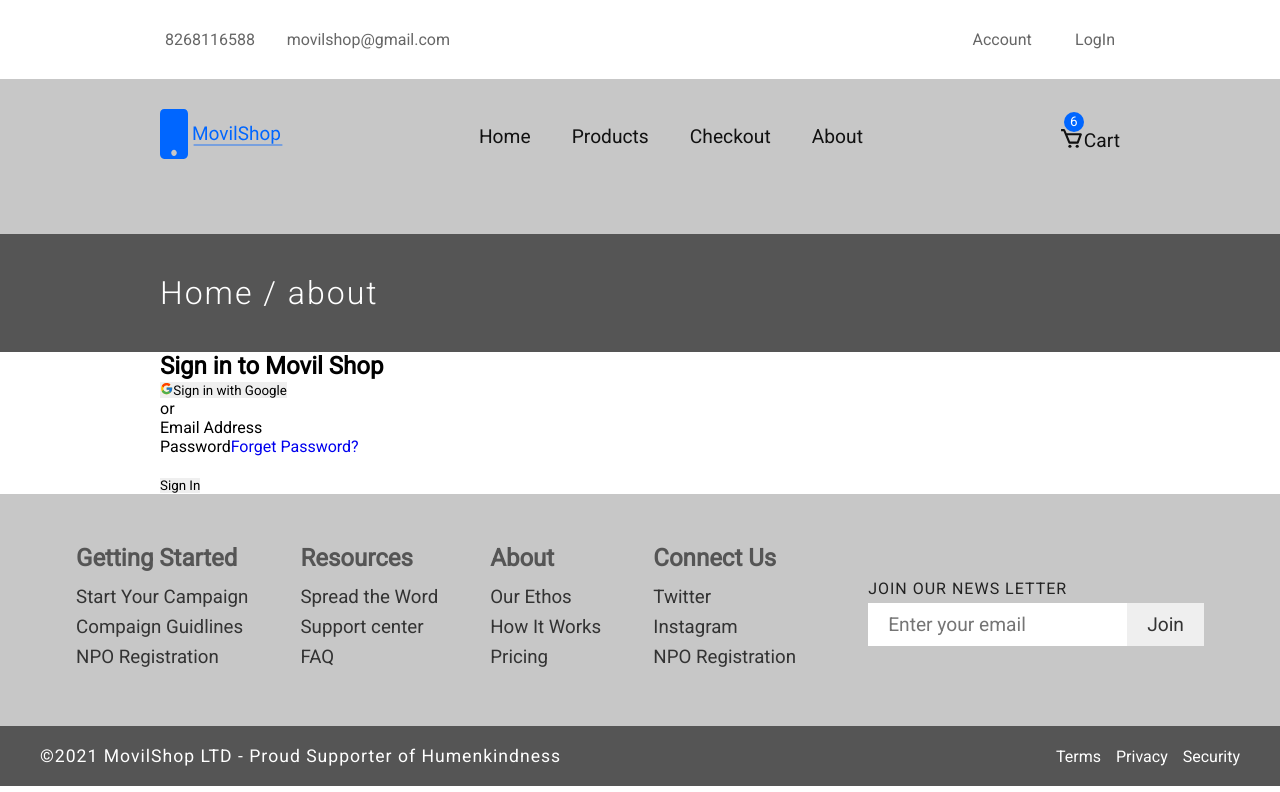
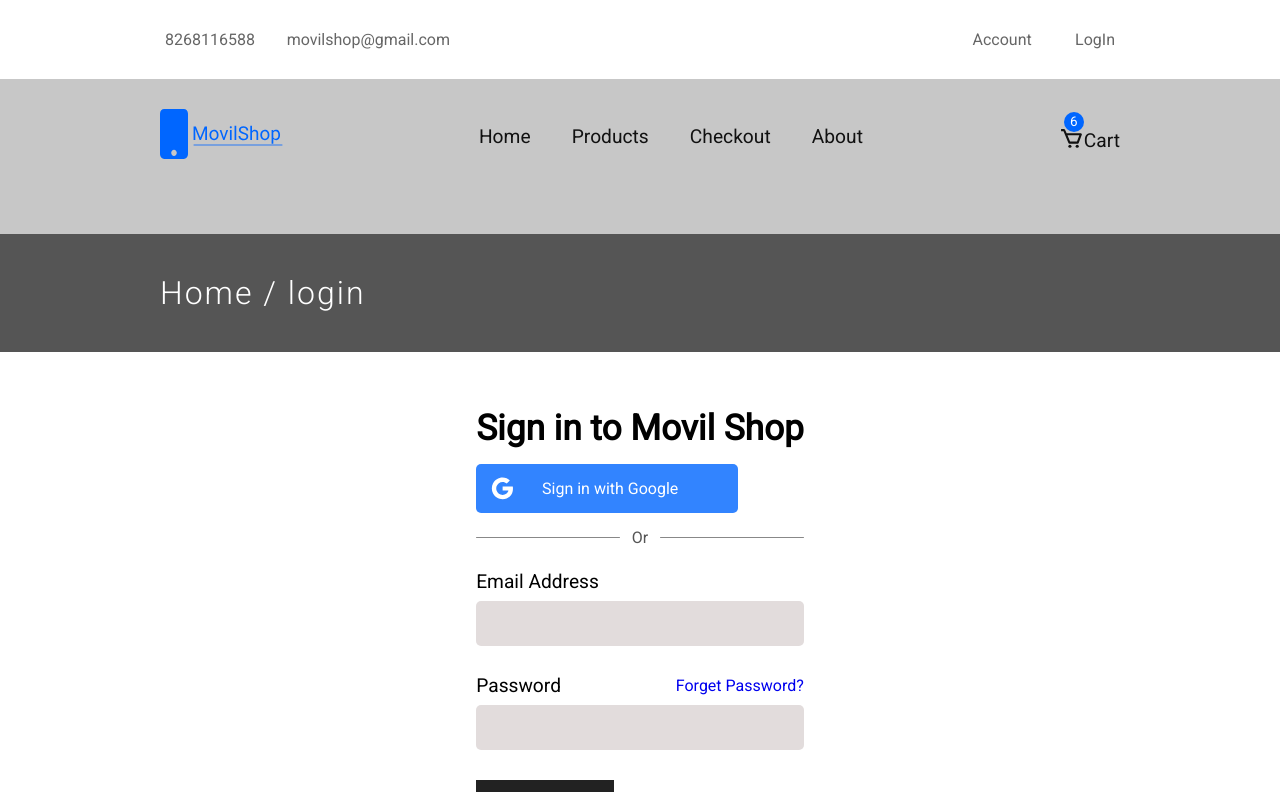
Before and after one commit to ddepu11/movil_shop_cient_side_react, a React (Create React App) app: page /log-in in a window 1280 px wide. Shown: the top 792 px of the page. Built offline with nearby package versions, Linux system fonts and the light colour scheme.

Commit message:
login page done

```diff
--- a/src/components/LogIn.jsx
+++ b/src/components/LogIn.jsx
@@ -1,7 +1,7 @@
 import React from "react";
-import style from "styled-components";
+import styled from "styled-components";
 import { Hero } from ".";
-import { FcGoogle } from "react-icons/fc";
+import { AiOutlineGoogle } from "react-icons/ai";
 import { Link } from "react-router-dom";
 
 const Login = () => {
@@ -11,17 +11,17 @@ const Login = () => {
 
   return (
     <>
-      <Hero title="about" />
-      <Wrapper className="w-960">
+      <Hero title="login" />
+      <Wrapper className="w-960 flex">
         <div>
           <h2>Sign in to Movil Shop</h2>
-          <button>
-            <FcGoogle />
-            Sign in with Google
+          <button className="google-btn flex">
+            <AiOutlineGoogle className="google" />
+            <span>Sign in with Google</span>
           </button>
-          <div className="or">
+          <div className="or flex">
             <div className="left"></div>
-            <span>or</span>
+            <span>Or</span>
             <div className="right"></div>
           </div>
           <form onSubmit={handleSubmit}>
@@ -30,7 +30,7 @@ const Login = () => {
               <input type="email" id="username" />
             </div>
             <div className="form-control">
-              <div className="pwd-label">
+              <div className="pwd-label flex">
                 <label htmlFor="password">Password</label>
                 <Link to="/forget-password">Forget Password?</Link>
               </div>
@@ -44,5 +44,62 @@ const Login = () => {
   );
 };
 
-const Wrapper = style.main``;
+const Wrapper = styled.main`
+  padding: 40px 0;
+  h2 {
+    font-size: 2.2em;
+    padding: 15px 0;
+  }
+  .google-btn {
+    font-size: 1em;
+    background: #3284ff;
+    color: white;
+    padding: 10px 60px 10px 12px;
+    border-radius: 5px;
+    .google {
+      font-size: 1.8em;
+    }
+    span {
+      margin-left: 25px;
+    }
+  }
+  .or {
+    padding: 15px 0;
+    color: #555;
+    justify-content: space-between;
+    .left,
+    .right {
+      height: 1.6px;
+      width: 44%;
+      background-color: #888;
+      border-radius: 5px;
+    }
+  }
+  form {
+    .form-control {
+      display: flex;
+      flex-direction: column;
+      margin-bottom: 20px;
+      label {
+        font-size: 1.2em;
+        padding: 8px 0;
+      }
+      input {
+        background: #e2dcdc;
+        padding: 15px 5px;
+        border-radius: 5px;
+      }
+      .pwd-label {
+        justify-content: space-between;
+      }
+    }
+    .sign-in-btn {
+      padding: 10px 40px;
+      font-size: 1.2em;
+      background-color: #222222;
+      color: white;
+      margin-top: 10px;
+    }
+  }
+`;
 export default Login;
```
